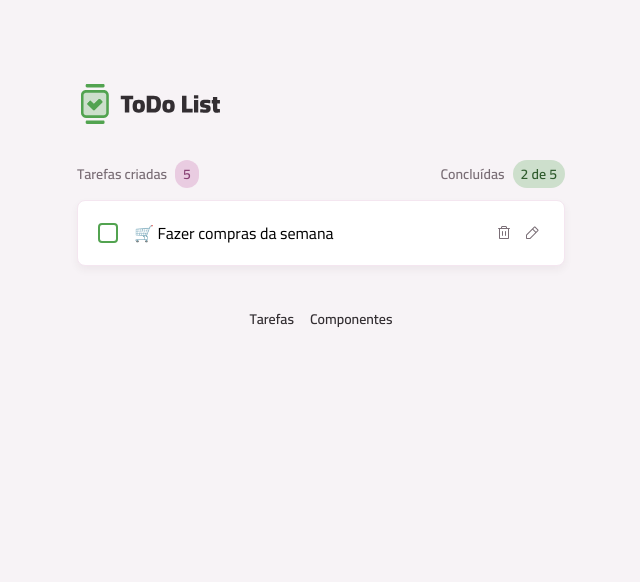
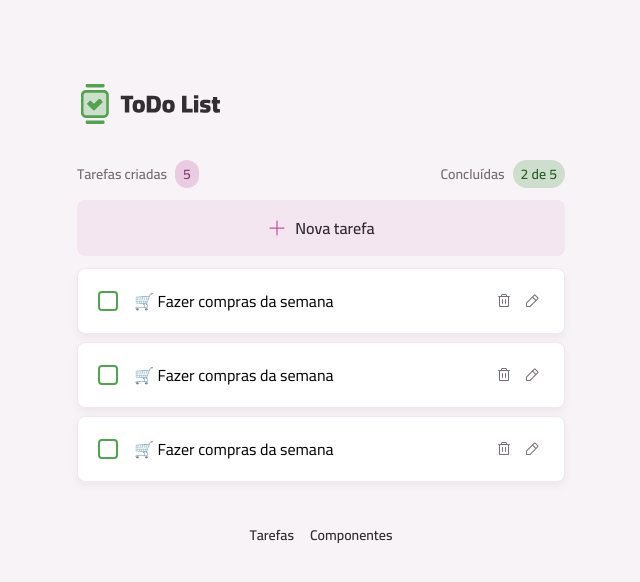
Before and after one commit to tfsantosbr/react-todolist, a React (Vite) app: page / in a window 1280 px wide. Shown: the top 582 px of the page, without its empty margins (319-959 px from the left). Built offline with nearby package versions, Linux system fonts and the light colour scheme.

Commit message:
add task list component

```diff
--- a/src/core-components/task-item.tsx
+++ b/src/core-components/task-item.tsx
@@ -8,7 +8,7 @@
 import CheckIcon from "../assets/icons/check.svg?react";
 import InputText from "../components/input-text";
 
-export function TaskItem() {
+export default function TaskItem() {
   const [isEditing, setIsEditing] = useState(false);
 
   function handleEditTask() {
--- /dev/null
+++ b/src/core-components/tasks.list.tsx
@@ -0,0 +1,19 @@
+import Button from "../components/button";
+import PlusIcon from "../assets/icons/plus.svg?react";
+import TaskItem from "./task-item";
+
+export default function TasksList() {
+  return (
+    <>
+      <section>
+        <Button icon={PlusIcon} className="w-full">Nova tarefa</Button>
+      </section>
+
+      <section className="space-y-2">
+        <TaskItem />
+        <TaskItem />
+        <TaskItem />
+      </section>
+    </>
+  );
+}
--- a/src/pages/page-home.tsx
+++ b/src/pages/page-home.tsx
@@ -1,6 +1,6 @@
 import Container from "../components/container";
-import { TaskItem } from "../core-components/task-item";
-import TasksSummary from "../core-components/task.summary";
+import TasksSummary from "../core-components/tasks-summary";
+import TasksList from "../core-components/tasks.list";
 
 export default function PageHome() {
   return (
@@ -8,7 +8,7 @@
       <header className="flex items-center justify-between">
         <TasksSummary />
       </header>
-      <TaskItem />
+      <TasksList />
     </Container>
   );
 }
```
Also changed, not shown: src/assets/images/logo.svg, src/core-components/tasks-summary.tsx (renamed from src/core-components/task.summary.tsx).
